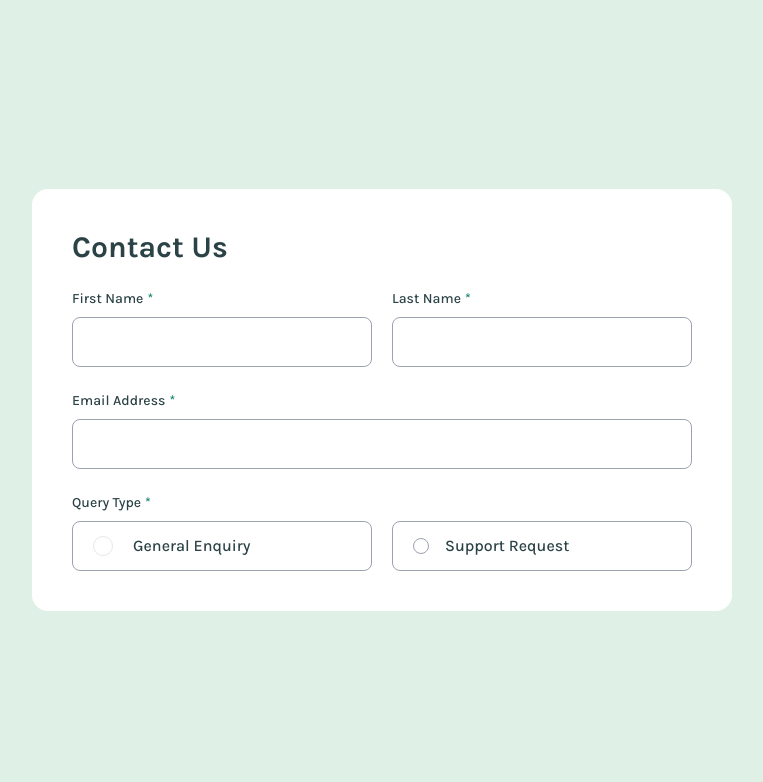
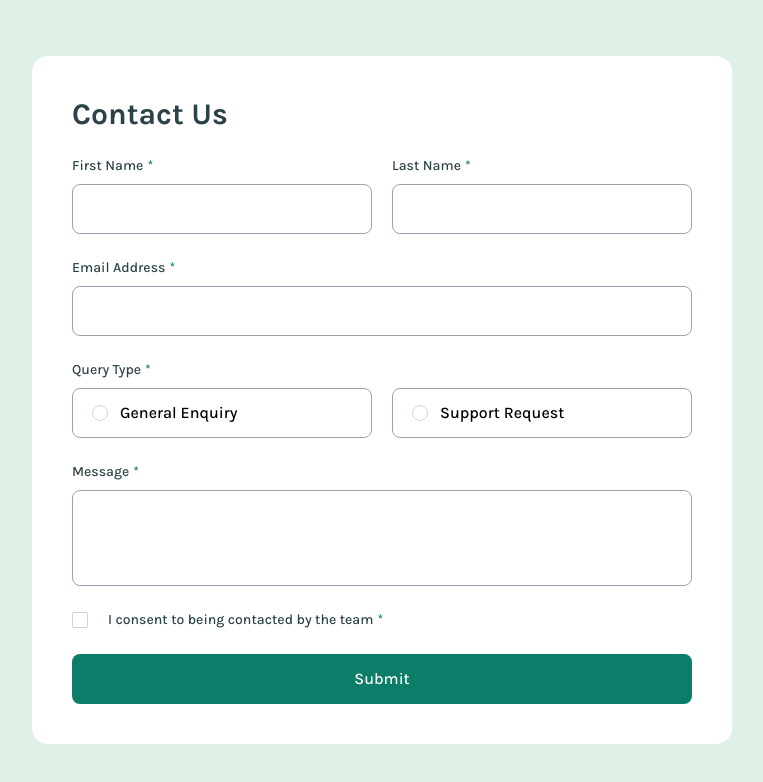
Before and after one commit to funghicat87/frontend-mentor, a React (Vite) app: page /#/ContactForm in a window 1280 px wide. Shown: the top 782 px of the page, without its empty margins (258-1021 px from the left). Built offline with nearby package versions, Linux system fonts and the light colour scheme.

Commit message:
ContactForm皮完成

```diff
--- a/src/pages/ContactForm.jsx
+++ b/src/pages/ContactForm.jsx
@@ -1,5 +1,6 @@
 import React from 'react';
-import CheckboxImg from '../assets/ContactForm/icon-radio-selected.svg';
+import RadioImg from '../assets/ContactForm/icon-radio-selected.svg';
+import CheckboxImg from '../assets/ContactForm/icon-checkbox-check.svg';
 
 function ContactForm() {
   const Label = ({ children }) => (
@@ -9,14 +10,14 @@ function ContactForm() {
   const InputText = ({ children }) =>(
     <div className='flex-row font-karla font-medium grow mt-6'>
       <Label>{children}</Label>
-      <input id={children} name={children} type="text" className='w-full block mt-2 rounded-lg px-5 py-3 border border-gray-400 text-base text-[var(--Grey900)] focus:outline-none focus:border-[var(--Green600)]'/>
+      <input required id={children} name={children} type="text" className='cursor-pointer w-full block mt-2 rounded-lg px-5 py-3 border border-gray-400 text-base text-[var(--Grey900)] focus:outline-none focus:border-[var(--Green600)]'/>
     </div>
   );
 
   const InputEmail = ({ children }) =>(
     <div className='font-karla font-medium grow mt-6'>
       <Label>{children}</Label>
-      <input id={children} name={children} type="email" className='w-full block mt-2 rounded-lg px-5 py-3 border border-gray-400 text-base text-[var(--Grey900)] focus:outline-none focus:border-[var(--Green600)]'/>
+      <input required id={children} name={children} type="email" className='cursor-pointer w-full block mt-2 rounded-lg px-5 py-3 border border-gray-400 text-base text-[var(--Grey900)] focus:outline-none focus:border-[var(--Green600)]'/>
     </div>
   );
 
@@ -24,34 +25,63 @@ function ContactForm() {
     return (
       <div className='font-karla font-medium grow mt-6'>
         <Label>{children}</Label>
-        <div className='flex flex-row gap-x-5'>
-
-        <label className="w-full block mt-2 rounded-lg px-5 py-3 border border-gray-400 text-base text-[var(--Grey900)] cursor-pointer flex items-center relativep-3 w-full" htmlFor="GeneralEnquiry">
+        <div className='flex flex-col sm:flex-row gap-x-5'>
+        <div className='w-full relative mt-2  h-[50px]'>
           <input
             name={children}
             type="radio"
-            className="peer relative h-5 w-5 appearance-none rounded-full border border-blue-gray-200before:absolute before:top-1/2 before:left-1/2 before:block before:h-4 before:w-4 before:-translate-y-2/4 before:-translate-x-2/4 before:rounded-full before:bg-blue-gray-500"
+            className="peer h-4 w-4 absolute top-1/2 -translate-y-1/2 left-5 appearance-none rounded-full border border-gray-300 checked:border-0 "
             id="GeneralEnquiry"
-          />
-          <span className="relative text-gray-900 opacity-0 top-0 left-0 peer-checked:opacity-100">
-            <img src={`${CheckboxImg}`} alt="Checkbox" />
+            />
+          <label className="w-full h-full absolute rounded-lg border border-gray-400 text-base text-[var(--Grey900)] cursor-pointer flex items-center p-3 peer-checked:border-[var(--Green600)] peer-checked:bg-[var(--Green200)]" htmlFor="GeneralEnquiry"></label>
+          <span className=" absolute text-gray-900 opacity-0 w-4 h-4 peer-checked:opacity-100 top-1/2 -translate-y-1/2 left-5">
+            <img src={`${RadioImg}`} alt="Checkbox" />
           </span>
-          <span>General Enquiry</span>
-        </label>
-
-
-          <label htmlFor='SupportRequest' className='radio-label w-full block mt-2 rounded-lg px-5 py-3 border border-gray-400 text-base text-[var(--Grey900)] cursor-pointer flex items-center relative'>
-            <input id='SupportRequest' name={children} type='radio' className='radio-input opacity-0 absolute' />
-            <span className='custom-radio before:content-[""] before:absolute before:top-1/2 before:transform before:-translate-y-1/2 before:w-4 before:h-4 before:border before:border-gray-400 before:rounded-full'></span>
-            <span className='ml-8'>Support Request</span>
-          </label>
+          <span className=' absolute top-1/2 -translate-y-1/2 left-12'>General Enquiry</span>
+        </div>
+        <div className='w-full relative mt-2 h-[50px]'>
+          <input
+            name={children}
+            type="radio"
+            className="peer h-4 w-4 absolute top-1/2 -translate-y-1/2 left-5 appearance-none rounded-full border border-gray-300 checked:border-0 "
+            id="SupportRequest"
+            />
+          <label className="w-full h-full absolute rounded-lg border border-gray-400 text-base text-[var(--Grey900)] cursor-pointer flex items-center p-3 peer-checked:border-[var(--Green600)] peer-checked:bg-[var(--Green200)]" htmlFor="SupportRequest"></label>
+          <span className=" absolute text-gray-900 opacity-0 w-4 h-4 peer-checked:opacity-100 top-1/2 -translate-y-1/2 left-5">
+            <img src={`${RadioImg}`} alt="Checkbox" />
+          </span>
+          <span className=' absolute top-1/2 -translate-y-1/2 left-12'>Support Request</span>
+        </div>
         </div>
       </div>
     );
   };
 
+  const InputTextArea = ({ children }) =>(
+    <div className='flex-row font-karla font-medium grow mt-6'>
+      <Label>{children}</Label>
+      <textarea required id={children} className='resize-none w-full h-24 block mt-2 rounded-lg px-5 py-3 border border-gray-400 text-base text-[var(--Grey900)] focus:outline-none focus:border-[var(--Green600)]'/>
+    </div>
+  );
+
+  const InputCheckbox = ({ children }) =>(
+    <div className='relative font-karla font-medium grow mt-6 text-[var(--Grey900)] text-sm after:content-["*"] after:text-[var(--Green600)] after:ml-1'>
+      <input id={children}  type="checkbox" className='peer appearance-none absolute rounded-sm border border-gray-300 w-4 h-4  top-1/2 -translate-y-1/2 checked:border-0'/>
+      <span className=" absolute text-gray-900 opacity-0 w-4 h-4 peer-checked:opacity-100 top-1/2 -translate-y-1/2 ">
+        <img src={`${CheckboxImg}`} alt="Checkbox" />
+      </span>
+      <label htmlFor={children} className='ml-9 '>I consent to being contacted by the team</label>
+    </div>
+  );
+
+  const InputSubmit = ({ children }) =>(
+    <div className='font-karla font-medium grow mt-6'>
+      <input type="submit" value={ children } className='w-full block rounded-lg bg-[var(--Green600)] text-white h-[50px] active:bg-[var(--Grey900)] cursor-pointer'/>
+    </div>
+  );
+
   return (
-    <div className='bg-[var(--Green200)] w-full h-dvh font-karla flex justify-center items-center'>
+    <div className='bg-[var(--Green200)] w-full h-dvh font-karla flex justify-center items-center px-5'>
       <style>
         {`
           :root {
@@ -62,21 +92,13 @@ function ContactForm() {
           --Grey500: hsl(186, 15%, 59%);
           --Grey900: hsl(187, 24%, 22%);
           }
-
-          .radio-input:checked + .custom-radio::before {
-            background-image: url('${CheckboxImg}');
-            background-repeat: no-repeat;
-            background-position: center;
-            background-size: 1rem;
-            border: 0;
-          }
         `}
       </style>
-      <div className='w-[700px] bg-white rounded-2xl p-10'>
+      <form className='w-[700px] bg-white rounded-2xl p-10'>
         <div className='font-bold text-3xl text-[var(--Grey900)]'>
           Contact Us
         </div>
-        <div className='flex flex-row gap-x-5'>
+        <div className='flex flex-col gap-x-5 sm:flex-row'>
           <InputText>First Name</InputText>
           <InputText>Last Name</InputText>
         </div>
@@ -86,9 +108,17 @@ function ContactForm() {
         <div>
           <InputRadio>Query Type</InputRadio>
         </div>
+        <div>
+          <InputTextArea>Message</InputTextArea>
+        </div>
+        <div>
+          <InputCheckbox>Agree</InputCheckbox>
+        </div>
+        <div>
+          <InputSubmit>Submit</InputSubmit>
+        </div>
 
-
-      </div>
+      </form>
 
 
 
```
